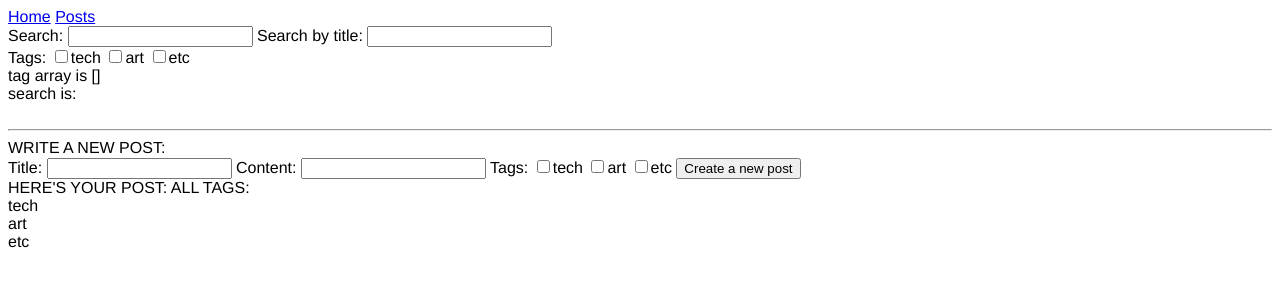
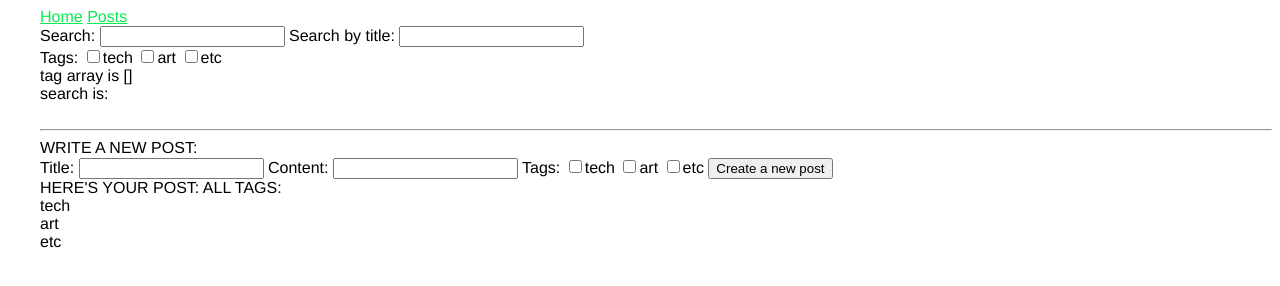
Before and after one commit to skwak/blahg, a website: page index.html in a window 1280 px wide. Drawn offline with Linux system fonts and the light colour scheme; no server answers.

Commit message:
tiny styling

```diff
--- a/app/css/style.css
+++ b/app/css/style.css
@@ -1,3 +1,8 @@
 html {
-  font-family: "helvetica neue"
+  font-family: "helvetica neue";
+  margin-left: 2em;
 }
+
+body a {
+  color: #05ec51;
+}
```
